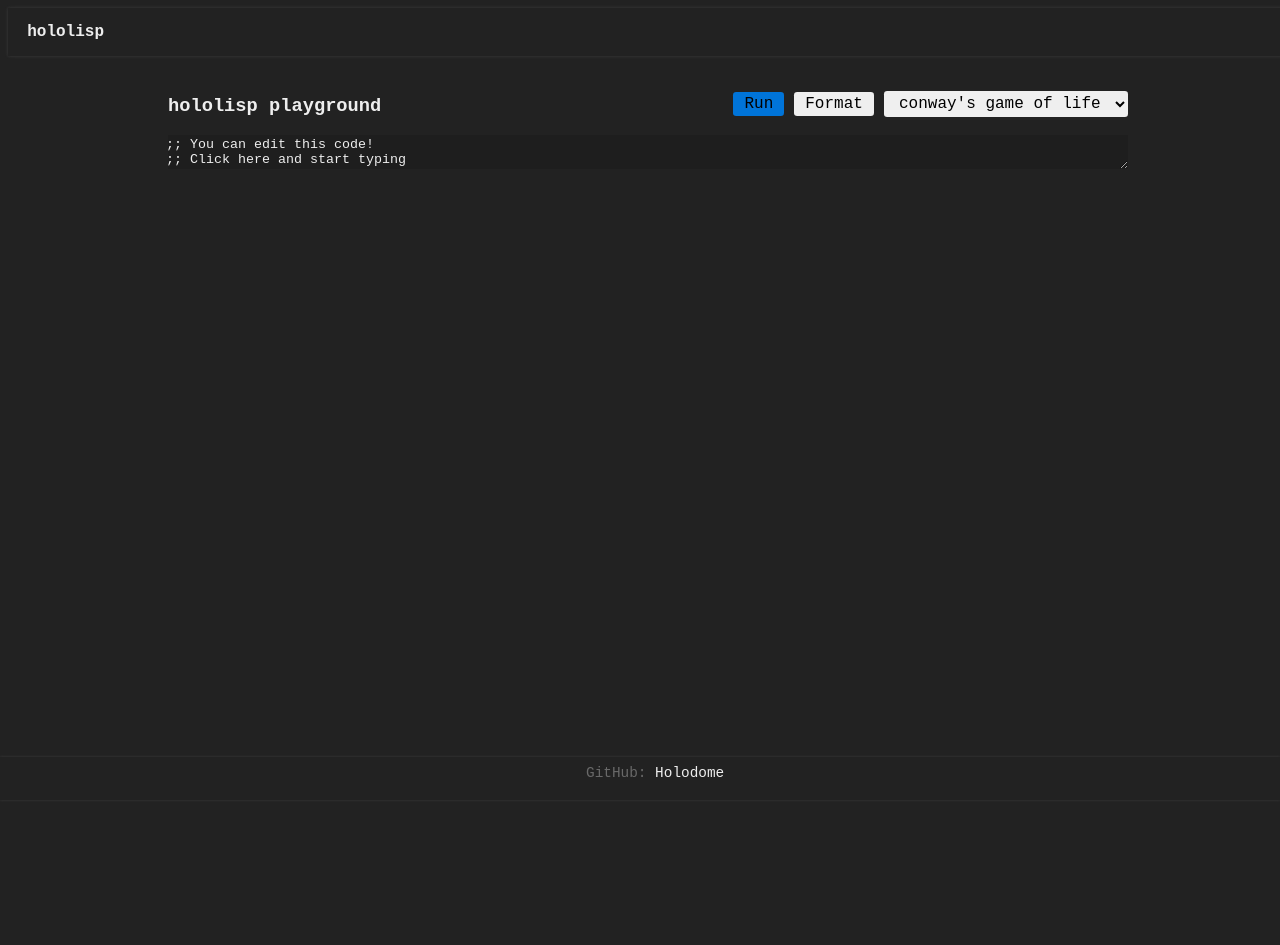
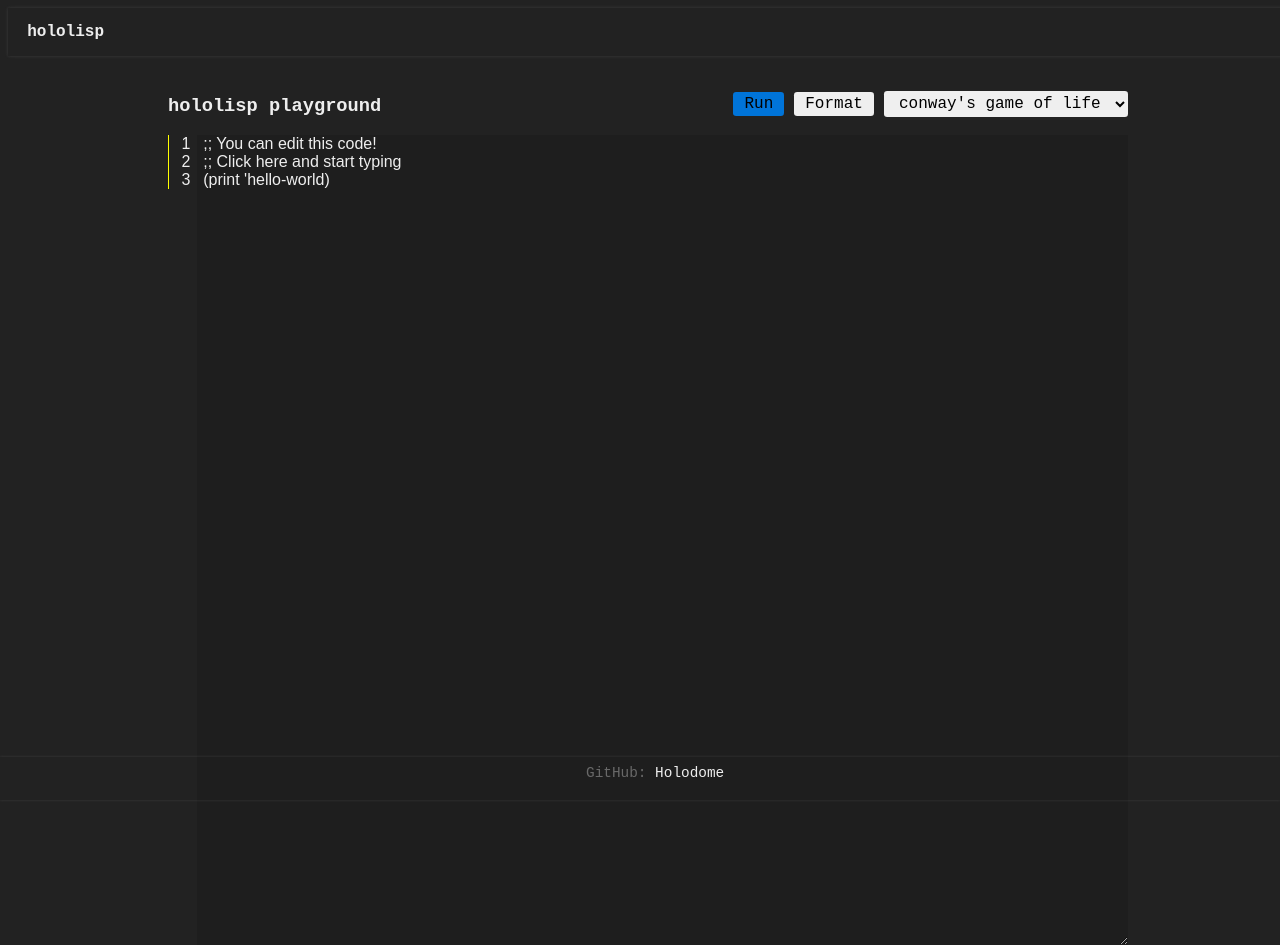
Before and after one commit to Holodome/hololisp, a Svelte app in the folder frontend/: page / in a window 1280 px wide. Before the commit the page ends 808 px from the top, so only its background shows below. Built offline with nearby package versions, Linux system fonts and the light colour scheme; some icons are missing.

Commit message:
add line numbers and fix mistakes

```diff
--- a/frontend/src/Editor/EditorPlayground.svelte
+++ b/frontend/src/Editor/EditorPlayground.svelte
@@ -1,24 +1,85 @@
 <script>
-  const default_code = ";; You can edit this code!\n" +
-      ";; Click here and start typing\n" +
-      "(print 'hello-world)";
+    import { query_selector_all, transition_in } from "svelte/internal";
+    const default_code =
+        ";; You can edit this code!\n" +
+        ";; Click here and start typing\n" +
+        "(print 'hello-world)";
+
+    function count_lines() {
+        let count = 0;
+        const a = document.querySelector("textarea");
+        for (let i = 0; i < a.value.length; i++) {
+            if (a.value[i] == "\n") {
+                count++;
+            }
+        }
+        return count;
+    }
+
+    function add_number_lines() {
+        var lines = count_lines();
+
+        const deleteElement = document.getElementById("lines");
+        deleteElement.innerHTML = "";
+
+        for (let i = 1; i < lines + 2; i++) {
+            var activeDiv = document.getElementById("lines");
+            var elem = document.createElement("span");
+            elem.style.cssText =
+                "border-left: 1px solid yellow;text-align: right;display: block;margin-right: .4rem; font-size: 1rem;";
+            // @ts-ignore
+            var elemText = document.createTextNode(i);
+            elem.appendChild(elemText);
+            activeDiv.appendChild(elem);
+        }
+    }
 </script>
 
 <div class="lined-playground">
-  <textarea id="code" class="playground" autocomplete="off" spellcheck="false">{default_code}
-  </textarea>
+    <div id="lines" class="lines-number">
+        <span class="line-number">1</span>
+        <span class="line-number">2</span>
+        <span class="line-number">3</span>
+    </div>
+    <form class="form" name="form">
+        <textarea
+            id="code"
+            class="playground"
+            autocomplete="off"
+            rows="45"
+            spellcheck="false"
+            on:keyup={add_number_lines}
+            >{default_code}
+        </textarea>
+    </form>
 </div>
 
 <style>
+    .form {
+        width: 100%;
+        padding: 0;
+    }
     .lined-playground {
+        display: flex;
         height: 100%;
         overflow: hidden;
         width: 100%;
         padding: 0;
-        font-size: 0.8rem;
+        font-size: 18px;
         box-sizing: border-box;
         resize: vertical;
         margin: 0;
+    }
+    .lines-number {
+        min-width: 3%;
+    }
+    .line-number {
+        display: block;
+        font-size: 1rem;
+        margin-right: .4rem;
+        text-align: right;
+        border-left: 1px solid yellow;
+        font-family: sans-serif;
     }
 
     .playground {
@@ -31,5 +92,9 @@
         resize: none;
         color: inherit;
         float: right;
+        box-sizing: border-box;
+        font-size: 1rem;
+        padding: 0 0 0 .4rem;
+        font-family: sans-serif;
     }
 </style>
```
